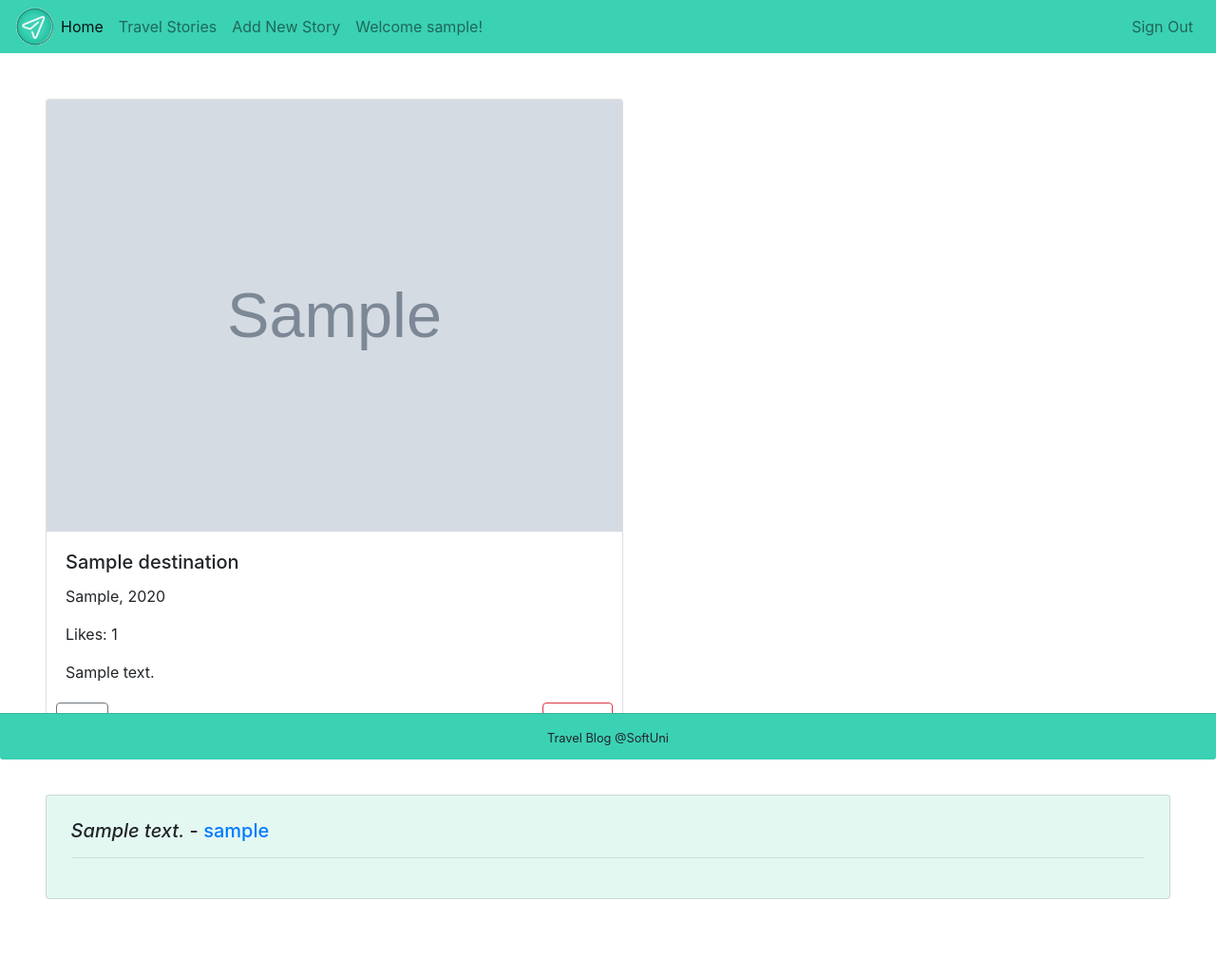
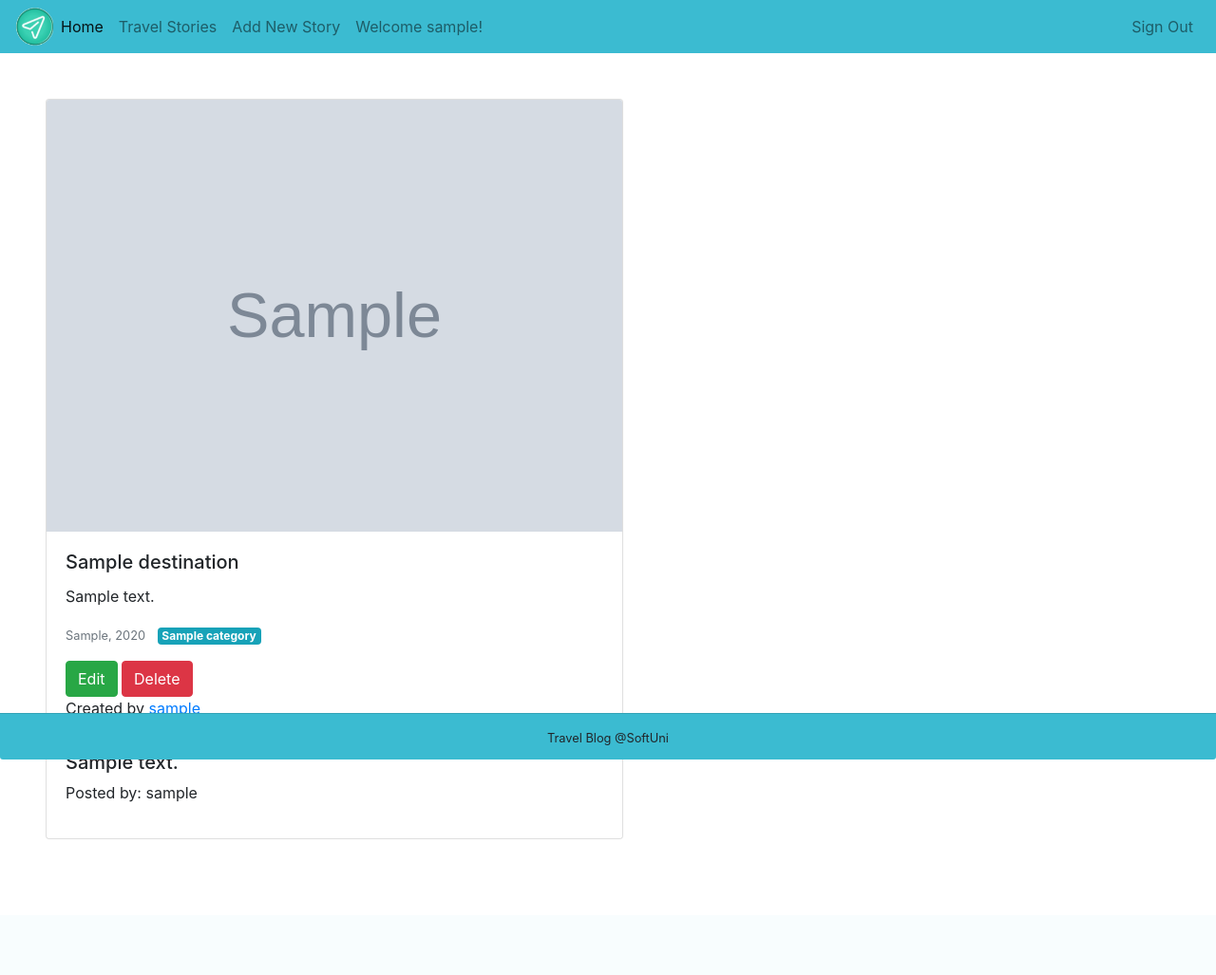
Before and after one commit to BobbyKuzmanov/Travel_Blog, a Django app: page /details/1/ in a window 1280 px wide. Shown: the whole page at 95% size. After the commit the page ends 884 px from the top, so only its background shows below. Run offline with Django 3.2, Linux system fonts and the light colour scheme; a user stored in the database is signed in; tables that the repository leaves empty hold one stand-in row (values such as "Sample post"); grey boxes marked "Sample" are stand-in pictures; some libraries are stand-ins or nearby versions.

Commit message:
Updated app and shared templates

```diff
--- a/templates/app/destination_create.html
+++ b/templates/app/destination_create.html
@@ -11,6 +11,7 @@
                 {% bootstrap_field form.description %}
                 {% bootstrap_field form.country %}
                 {% bootstrap_field form.year %}
+                {% bootstrap_field form.category %}
                 {% bootstrap_field form.image %}
                 {% buttons %}
                     <button type="submit" class="btn btn-outline-secondary">Submit</button>
@@ -18,12 +19,11 @@
             </form>
         </div>
     {% else %}
-        <h5 class="text-center font-italic">Please sing up or sign in if you have a profile already,</h5>
+        <h5 class="text-center font-italic">Please sign up or sign in if you have a profile already,</h5>
         <h5 class="text-center font-italic">to add new story.</h5>
         <div class="col text-center">
             <a href="{% url 'signup user' %}" class="btn btn-outline-secondary">Sign Up</a> / <a
                 href="{% url 'signin user' %}" class="btn btn-outline-secondary">Sign In</a>
         </div>
     {% endif %}
-
 {% endblock %}
--- a/templates/app/destination_details.html
+++ b/templates/app/destination_details.html
@@ -2,40 +2,43 @@
 {% block content %}
     {% load bootstrap4 %}
     <div class="card m-5" style="width: 38rem;">
-        <img class="card-img-top" src="{{ destination.image.url }}" alt="...">
+        <img src="{{ destination.image.url }}" class="card-img-top" alt="...">
         <div class="card-body">
             <h5 class="card-title">{{ destination.title }}</h5>
-            <p class="card-text">{{ destination.country }}, {{ destination.year }}</p>
-
+            <p class="card-text">{{ destination.description }}</p>
+            <p class="card-text">
+                <small class="text-muted">{{ destination.country }}, {{ destination.year }}</small>
+                {% if destination.category %}
+                    <span class="badge badge-info ml-2">{{ destination.category.name }}</span>
+                {% endif %}
+            </p>
             {% if can_like %}
-                {% if not has_likes %}
-                    <a href="{% url 'destination likes' destination.id %}"><i class="fa fa-heart-o"
-                                                                              aria-hidden="true"></i></a>
+                <a href="{% url 'destination likes' destination.id %}">
+                    {% if has_likes %}
+                        <i class="fa fa-heart" aria-hidden="true" style="color: red"></i>
                     {% else %}
-                    <a href="{% url 'destination likes' destination.id %}"><i class="fa fa-heart"
-                                                                              aria-hidden="true"></i></a>
+                        <i class="fa fa-heart-o" aria-hidden="true"></i>
                     {% endif %}
+                </a>
             {% endif %}
-
-            <p class="mt-2">Likes: {{ destination.like_set.count }}</p>
-            <p class="card-text">{{ destination.description }}</p>
-        </div>
-        <div class="card-img-bottom" style="margin-left: 10px; margin-bottom: 10px">
             {% if can_delete %}
-                <a href="{% url 'destination edit' destination.id %}" class="btn btn-outline-secondary">Edit</a>
-                <a href="{% url 'destination delete' destination.id %}" class="btn btn-outline-danger pull-right"
-                   style="margin-right: 20px">Delete</a>
+                <a href="{% url 'destination edit' destination.id %}" class="btn btn-success">Edit</a>
+                <a href="{% url 'destination delete' destination.id %}" class="btn btn-danger">Delete</a>
             {% endif %}
-        </div>
-    </div>
-    <div class="card m-5" style="background-color: #e4f8f2; padding:2%">
+            <p>Created by <a href="{% url 'user profile' destination.user.id %}">{{ destination.user }}</a></p>
+            <hr>
+            {% if can_comment %}
+                <form method="post" action="{% url 'destination details' destination.id %}">
+                    {% csrf_token %}
+                    {{ comment_form }}
+                    <button class="btn btn-primary mt-2" type="submit">Add comment</button>
+                </form>
+            {% endif %}
             {% if destination.comment_set.exists %}
                 {% for comment in destination.comment_set.all %}
                     <div class="box">
-
-                    <h5><em>{{ comment.comment }}</em> - <a
-                            href="{% url 'user profile' comment.user.id %}">{{ comment.user.username }}</a></h5>
-                    <hr>
+                        <h5>{{ comment.comment }}</h5>
+                        <p>Posted by: {{ comment.user }}</p>
                     </div>
                 {% endfor %}
             {% else %}
@@ -43,14 +46,6 @@
                     <h3>There are no comments for this story yet.</h3>
                 </div>
             {% endif %}
-        {% if can_comment %}
-            <div class="box">
-                <form method="post" action="{% url 'destination details' destination.id %}">
-                    {{ comment_form }}
-                    {% csrf_token %}
-                    <button class="btn btn-outline-secondary mt-2" type="submit">Add comment</button>
-                </form>
         </div>
-        {% endif %}
     </div>
 {% endblock %}
--- a/templates/shared/base.html
+++ b/templates/shared/base.html
@@ -15,6 +15,6 @@
     {% block content %}
     {% endblock %}
 </div>
-{% include 'shared/footer.html' %}
+    {% include 'shared/footer.html' %}
 </body>
 </html>
--- a/templates/shared/footer.html
+++ b/templates/shared/footer.html
@@ -1,3 +1,3 @@
-<div class="card-footer footer fixed-bottom  text-center" style="background-color: #3bd1b3">
+<div class="card-footer footer fixed-bottom  text-center" style="background-color: #3BBBD1FF">
     <small class="text-center">Travel Blog @SoftUni</small>
 </div>
--- a/templates/shared/header.html
+++ b/templates/shared/header.html
@@ -1,4 +1,4 @@
-<nav class="navbar navbar-expand-md navbar-light" style="background-color: #3bd1b3 ">
+<nav class="navbar navbar-expand-md navbar-light" style="background-color: #3BBBD1FF ">
     <button class="navbar-toggler" type="button" data-toggle="collapse" data-target="#navbarNavDropdown"
             aria-controls="navbarNavDropdown" aria-expanded="false" aria-label="Toggle navigation">
         <span class="navbar-toggler-icon"></span>
```
Also changed, not shown: templates/app/destination_delete.html (+30 -13 lines), templates/app/destination_edit.html (+22 -12 lines), templates/app/destination_list.html (+20 -3 lines). Lines whose indentation alone changed are shown as unchanged.
